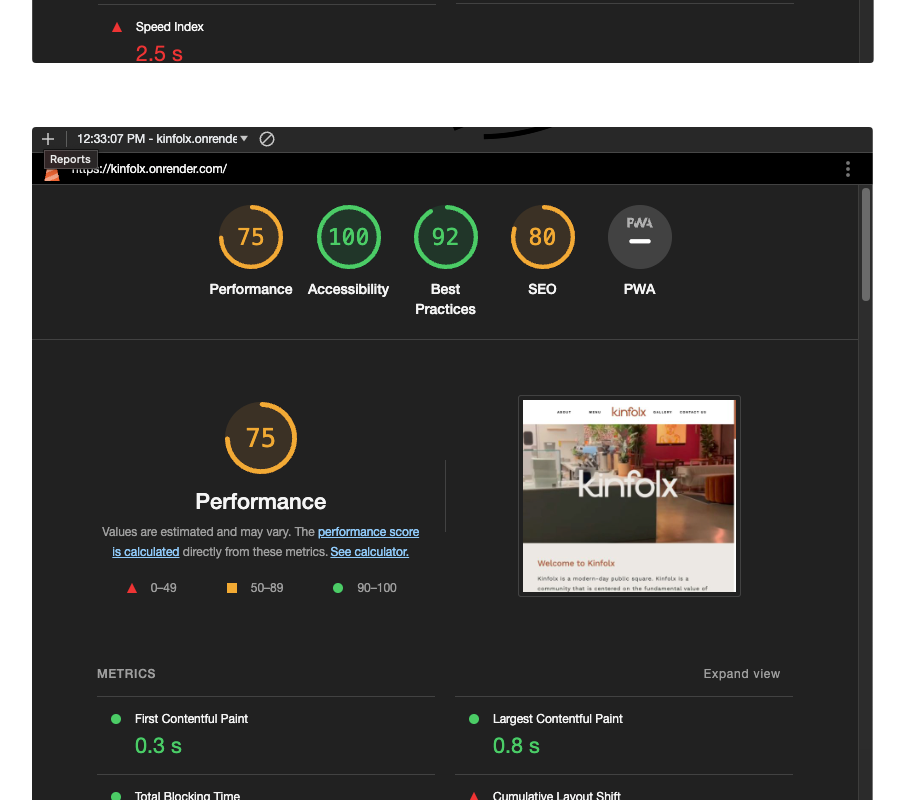
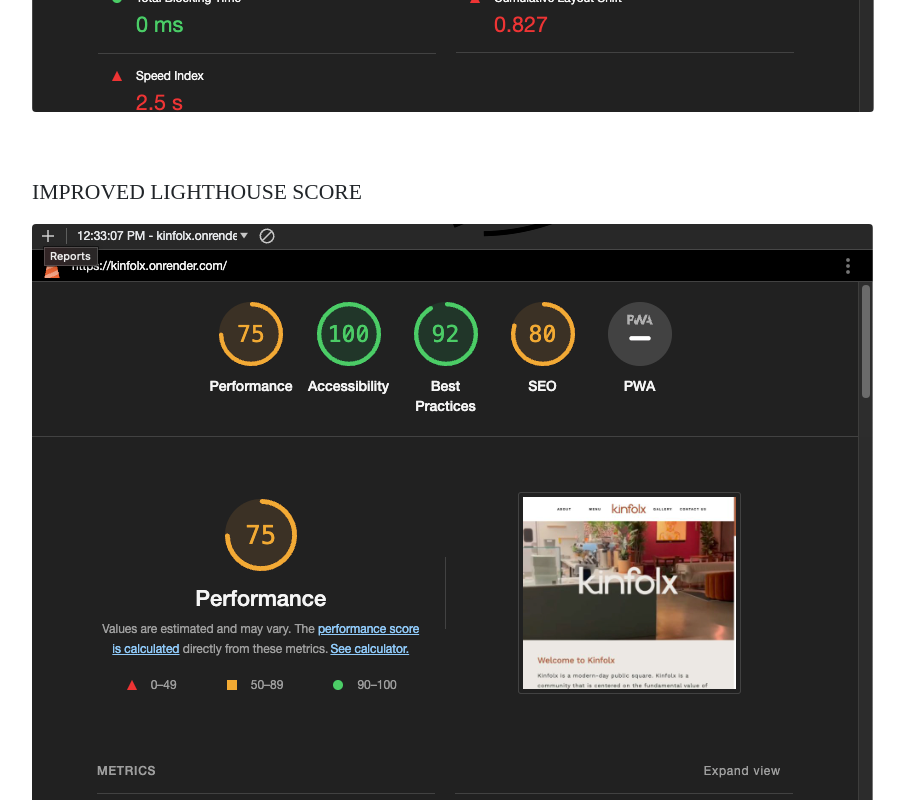
Before and after one commit to Alex-Linden/portfolio-site, a website with bundled scripts: page index.html in a window 1280 px wide. Shown: the part 1680-2480 px from the top of the page, without its empty margins (288-1193 px from the left). Built offline with nearby package versions, Linux system fonts and the light colour scheme; a web font is replaced by a local one.

Commit message:
add caption to kinfolx img

```diff
--- a/index.html
+++ b/index.html
@@ -128,10 +128,14 @@
         <div class="resume-item d-flex flex-column flex-md-row mb-5">
           <div class="resume-content mr-auto">
             <h3 class="mb-0">Kinfolx</h3>
-            <div class="subheading mb-3"> <img class="img-fluid rounded mb-5" src="img/Kinfolx_before.png"
-                alt="Kinfolx before metrics"> </div>
-                <div class="subheading mb-3"> <img class="img-fluid rounded mb-5" src="img/kinfolx_after.png"
-                  alt="Kinfolx after metrics"> </div>
+            <div class="subheading mb-3">
+              <p>Original Lighthouse Score</p>
+              <img class="img-fluid rounded mb-5" src="img/Kinfolx_before.png" alt="Kinfolx before metrics">
+            </div>
+            <div class="subheading mb-3">
+              <p>Improved Lighthouse Score</p>
+              <img class="img-fluid rounded mb-5" src="img/kinfolx_after.png" alt="Kinfolx after metrics">
+            </div>
             <div>
               <a href="https://kinfolx.onrender.com/">Kinfolx temporary Live Site</a>
               <a href="https://kinfolxoak.com/">Kinfolx Original Site</a>
```
